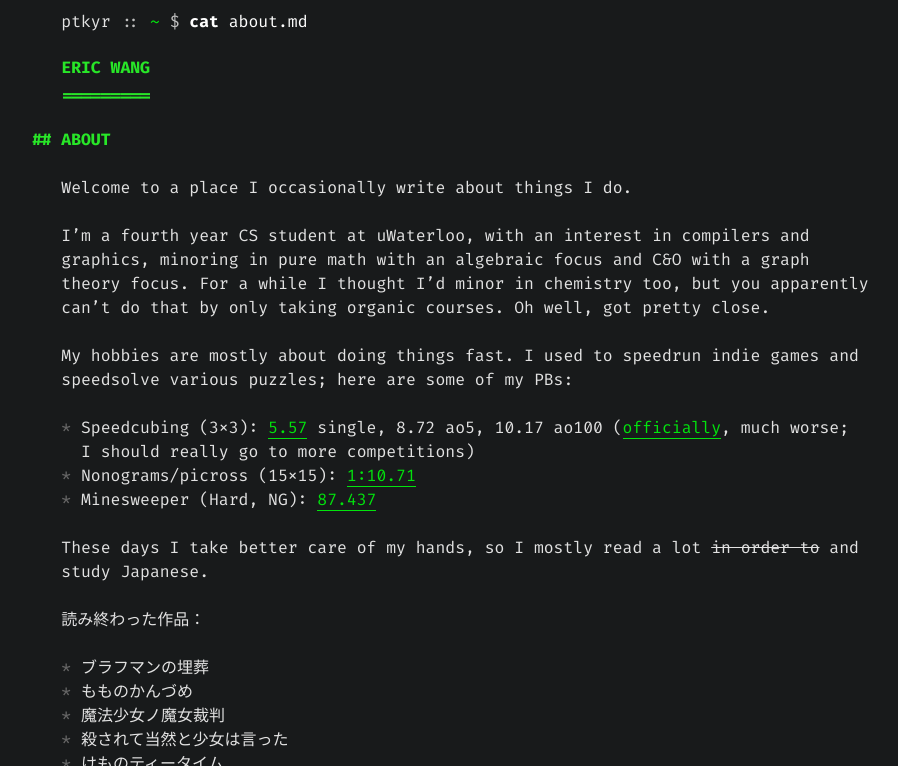
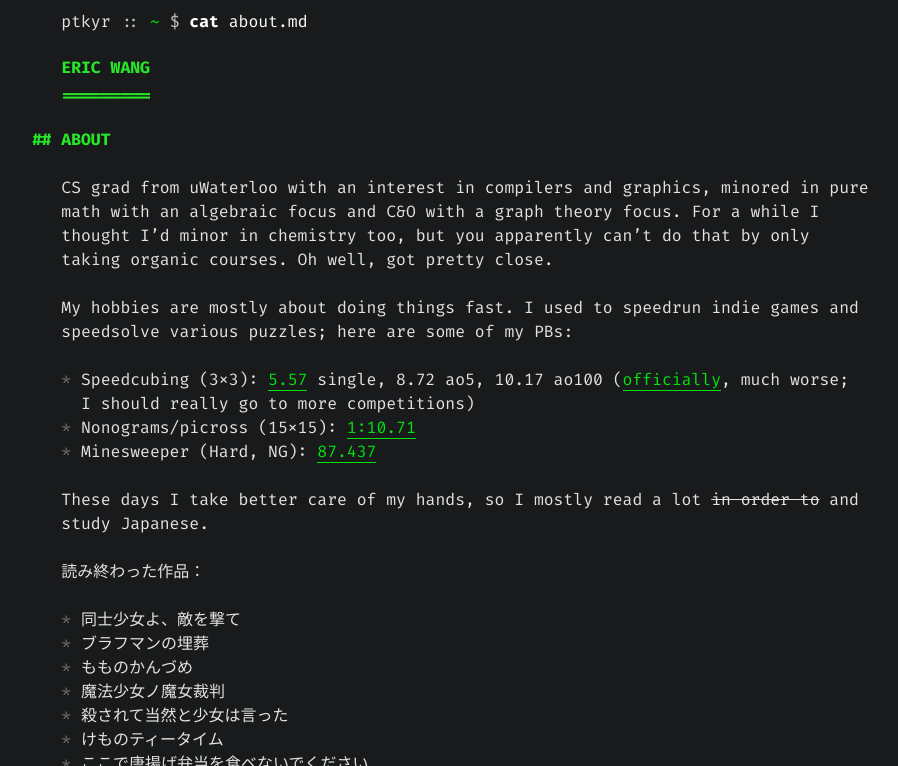
Before and after one commit to Ptkyr/Ptkyr.github.io, a Jekyll site: the page built from index.md, in a window 1280 px wide and 900 px high, cut to the strip 134-900 px from the top of the window. Shown: the whole strip, without its empty margins (175-1073 px from the left). Built offline with Jekyll 4.4.1, drawn with Linux system fonts in a browser that asks for light colours.

Commit message:
doushishoujo

```diff
--- a/index.md
+++ b/index.md
@@ -8,9 +8,7 @@ cmd: cat about.md
 
 ## About
 
-Welcome to a place I occasionally write about things I do.
-
-I'm a fourth year CS student at uWaterloo, with an interest in compilers and graphics, minoring in pure math with an algebraic focus and C&O with a graph theory focus. For a while I thought I'd minor in chemistry too, but you apparently can't do that by only taking organic courses. Oh well, got pretty close.
+CS grad from uWaterloo with an interest in compilers and graphics, minored in pure math with an algebraic focus and C&O with a graph theory focus. For a while I thought I'd minor in chemistry too, but you apparently can't do that by only taking organic courses. Oh well, got pretty close.
 
 My hobbies are mostly about doing things fast. I used to speedrun indie games and speedsolve various puzzles; here are some of my PBs:
 + Speedcubing (3x3): [5.57][pbsingle] single, 8.72 ao5, 10.17 ao100 ([officially][wca], much worse; I should really go to more competitions)
@@ -20,6 +18,7 @@ My hobbies are mostly about doing things fast. I used to speedrun indie games an
 These days I take better care of my hands, so I mostly read a lot ~~in order to~~ and study Japanese.
 
 読み終わった作品：
+- 同士少女よ、敵を撃て
 - ブラフマンの埋葬
 - もものかんづめ
 - 魔法少女ノ魔女裁判
```
